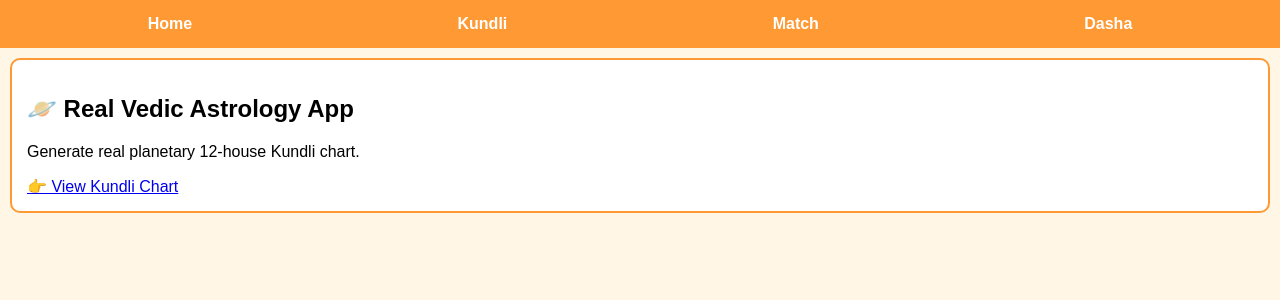
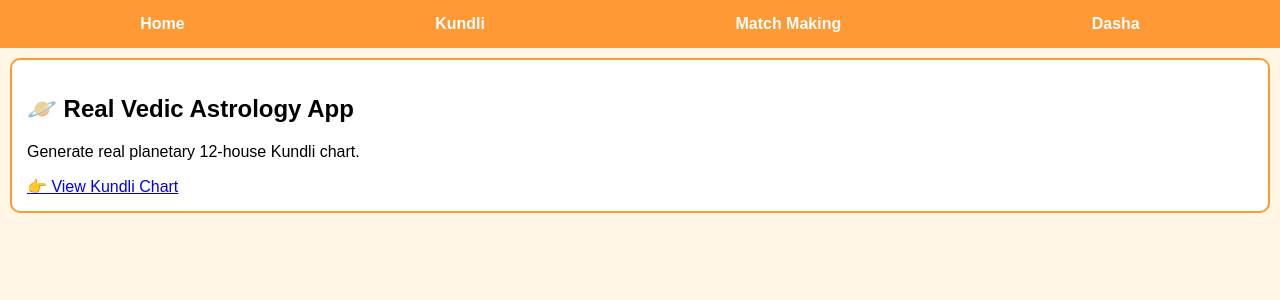
Before and after one commit to punithkumar686-sketch/astrology-app, a Flask app: page / in a window 1280 px wide. Shown: the top 300 px of the page. Run offline with Flask 3, Linux system fonts and the light colour scheme.

Commit message:
Update base.html

```diff
--- a/templates/base.html
+++ b/templates/base.html
@@ -44,7 +44,7 @@
 <div class="nav">
     <a href="/">Home</a>
     <a href="/chart">Kundli</a>
-    <a href="/match">Match</a>
+    <a href="/match">Match Making</a>
     <a href="/dasha">Dasha</a>
 </div>
 
```
